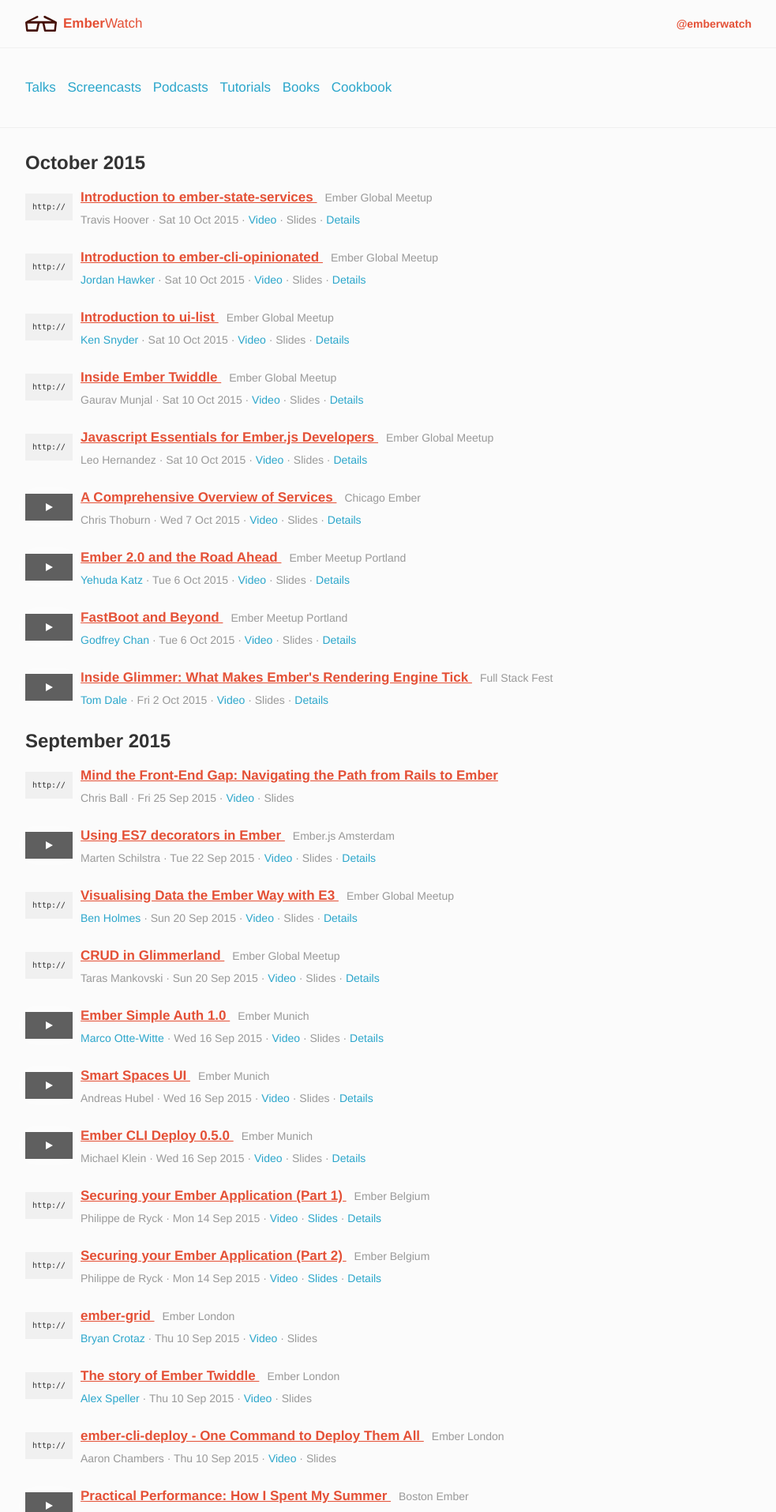
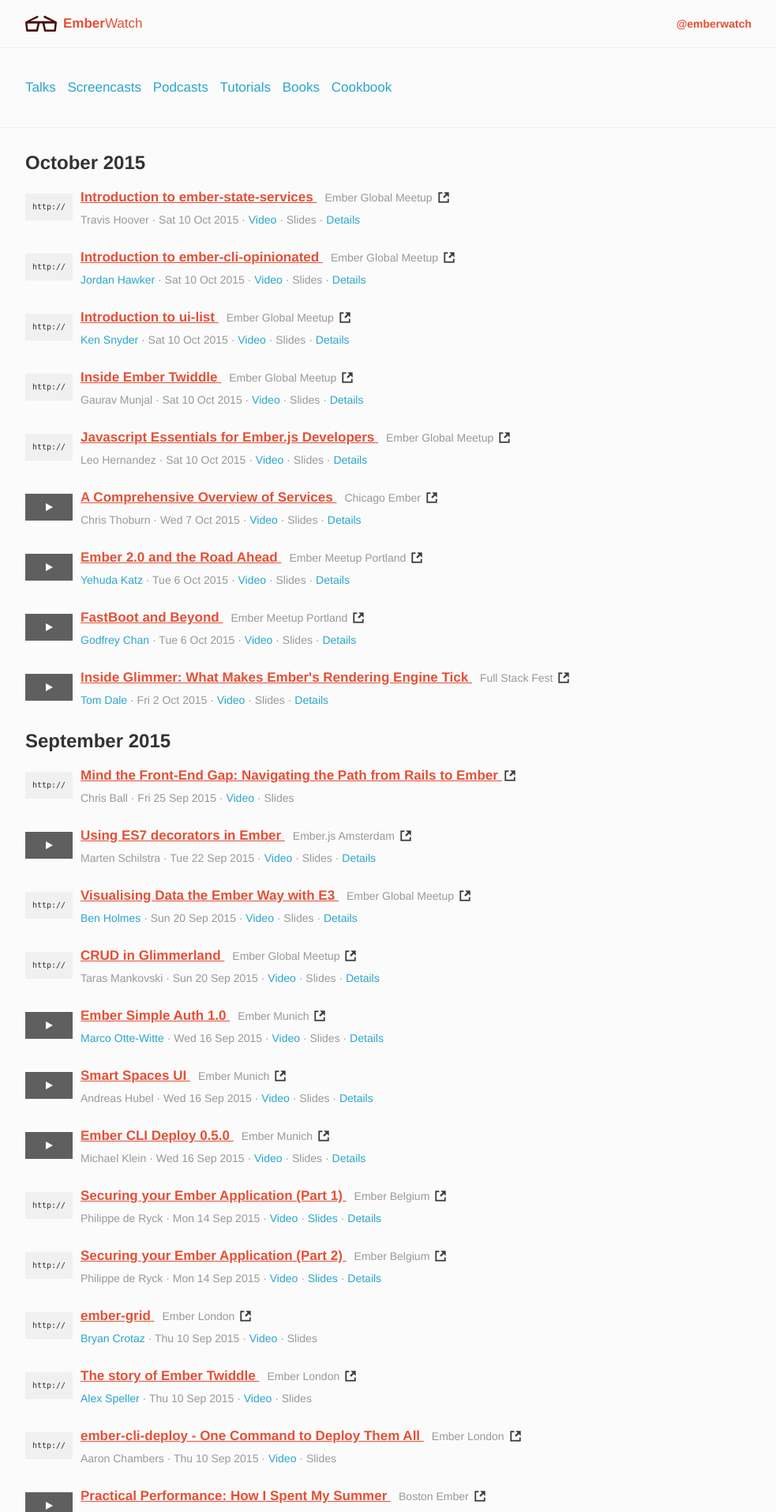
Before and after one commit to emberwatch/emberwatch, a Jekyll site: the page built from index.html, in a window 1280 px wide. Shown: the top 1914 px of the page at 79% size, without its empty margins (148-1131 px from the left). Built offline with Jekyll 4.4.1, drawn with Linux system fonts in a browser that asks for light colours; Markdown is read by kramdown in place of the engine named in the settings; comment, search, counter and statistics services are not loaded; grey boxes are pictures that could not be loaded.

Commit message:
Add icon for opening links in new tab
Fixes #212

```diff
--- a/index.html
+++ b/index.html
@@ -27,6 +27,7 @@ layout: default
               {% endfor %}
             </span>
           {% endif %}
+          <a target="_blank" href="{{ talk.videos | first }}"><img src="/images/link-new-tab.png" style="vertical-align: bottom"></a>
         </h5>
         <div class="metadata">
           {% for person_id in talk.author_ids %}
--- a/podcasts.html
+++ b/podcasts.html
@@ -10,6 +10,7 @@ layout: default
           <span class="event-name">
             {{ podcast.host }} {{ podcast.episode }}
           </span>
+          <a target="_blank" href="{{ podcast.url }}"><img src="/images/link-new-tab.png" style="vertical-align: bottom"></a>
       </h5>
       <div class="metadata">
         {% for person_id in podcast.member_ids %}
--- a/screencasts.html
+++ b/screencasts.html
@@ -9,6 +9,7 @@ layout: default
         <a href="{{ screencast.url }}">
           {{ screencast.title }}{% if screencast.subtitle %}: {{ screencast.subtitle }}{% endif %}
         </a>
+        <a target="_blank" href="{{ screencast.url }}"><img src="/images/link-new-tab.png" style="vertical-align: bottom"></a>
       </h5>
       <div class="metadata">
         {% for person_id in screencast.author_ids %}
--- a/tutorials.html
+++ b/tutorials.html
@@ -13,6 +13,7 @@ layout: default
         <a href="{{ tutorial.urls | first }}">
           {{ tutorial.title }}
         </a>
+        <a target="_blank" href="{{ tutorial.urls | first }}"><img src="/images/link-new-tab.png" style="vertical-align: bottom"></a>
       </h5>
       <div class="metadata">
         {% for person_id in tutorial.author_ids %}
```
Also changed, not shown: images/link-new-tab.png (added).
